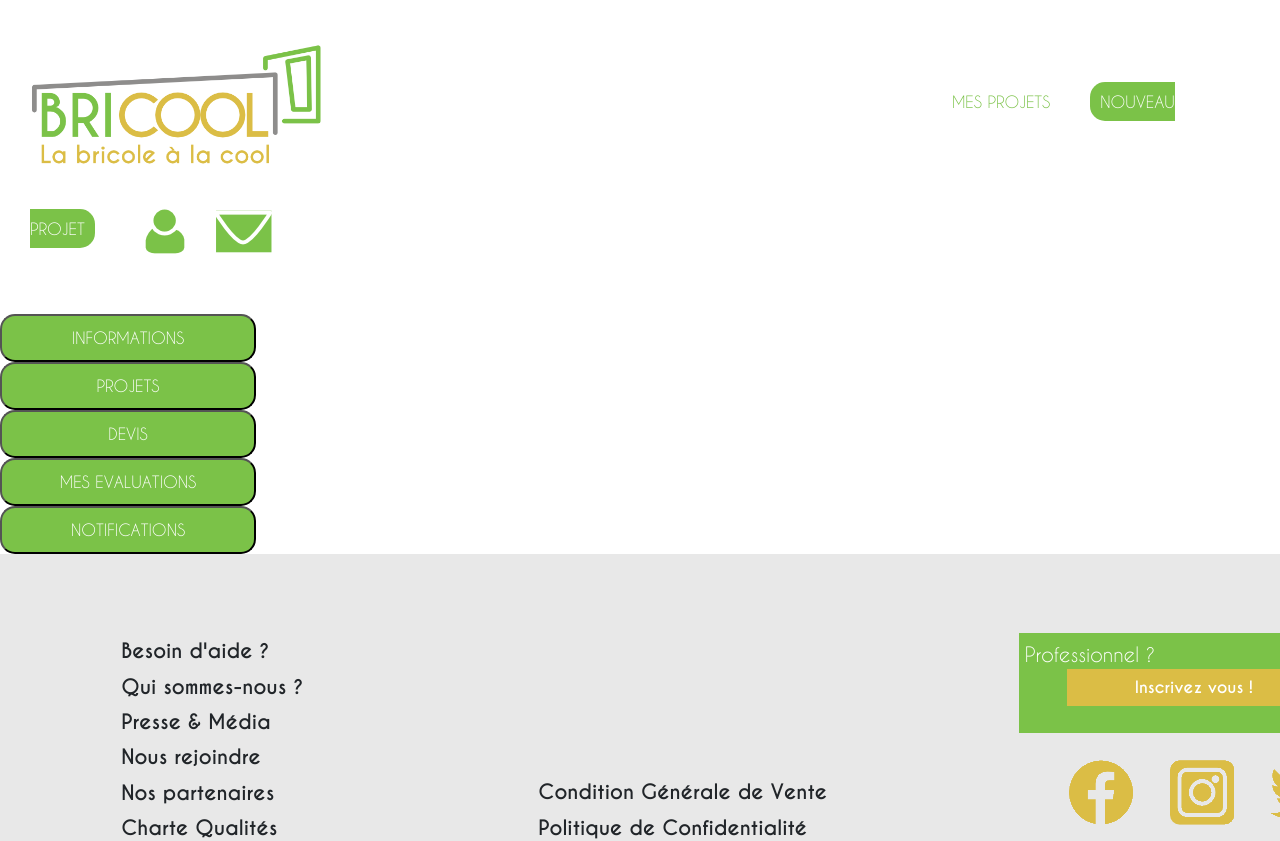
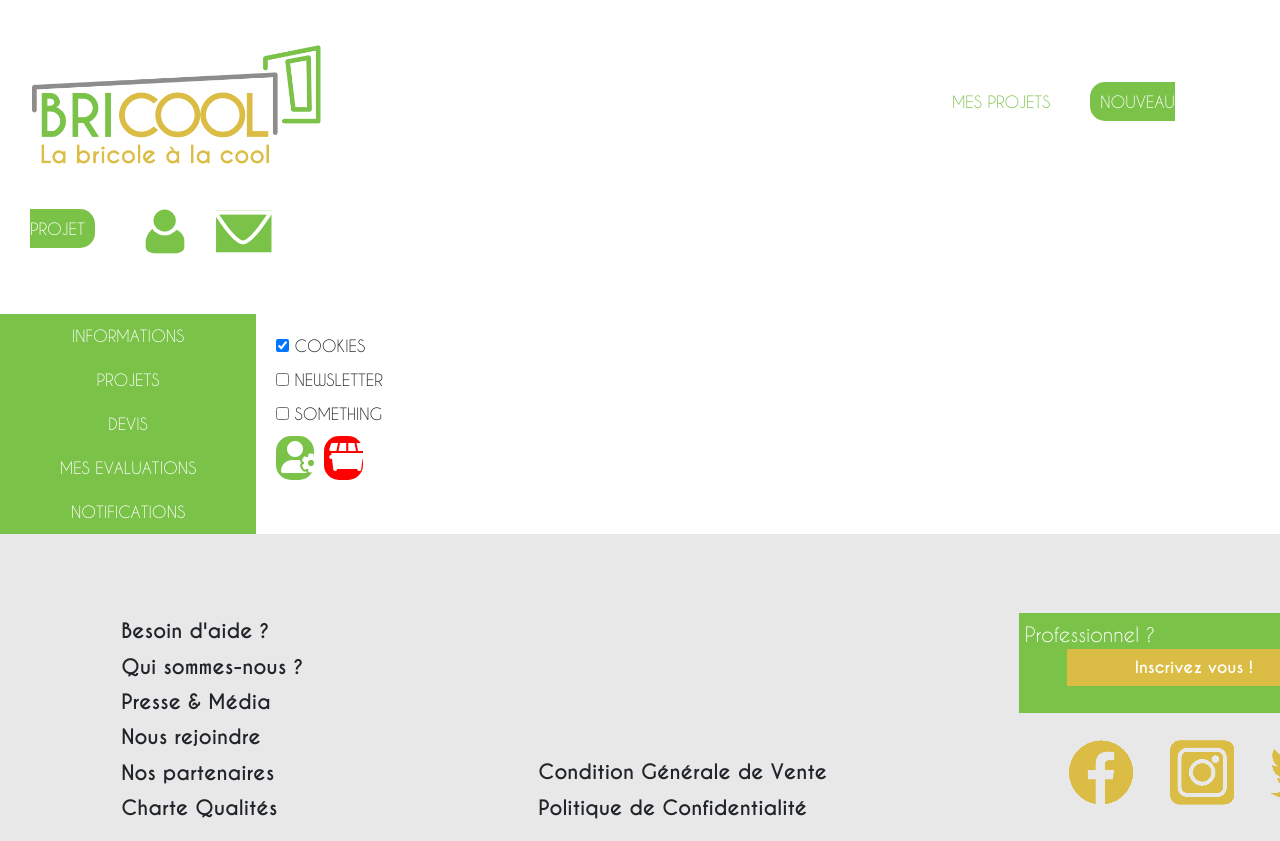
Before and after one commit to LaurentDecamps/UltraMotionCorp, an Angular app in the folder frontend/: page /mncpt/infos in a window 1280 px wide. Shown: the top 841 px of the page. Built offline with nearby package versions, Linux system fonts and the light colour scheme; no server answers.

Commit message:
Modification de du html css de la partie informations du compte, manque la partie devis à retirer du projet avant stylisation

```diff
--- a/frontend/src/app/components/evaluation-form/evaluation-form.component.html
+++ b/frontend/src/app/components/evaluation-form/evaluation-form.component.html
@@ -27,7 +27,7 @@
     <input type="text" placeholder="Rajouter un Commentaire">
   </label>
   <label>
-    <h3>Niveau d'expertise</h3>
+    <h3>Niveau d expertise</h3>
     <div class="myRating">
       <i class="fas fa-star" value="1"></i>
       <i class="fas fa-star" value="2"></i>
--- a/frontend/src/app/components/infos/infos.component.css
+++ b/frontend/src/app/components/infos/infos.component.css
@@ -0,0 +1,31 @@
+h1 {
+  width : 100%;
+  font-weight:700;
+}
+.everywhereInfo{
+  display: flex;
+  flex-direction: column;
+}
+
+a {
+  text-decoration: none;
+  color:white;
+  padding : 5px;
+  border-radius:15px;
+  text-align: center;
+  display: inline-block;
+  width:33%;
+  margin-right:10px;
+}
+.supress {
+  background-color: red;
+}
+.modify {
+  background-color: #7BC248;
+}
+label, .containerInfos div, a {
+  margin-top : 10px;
+}
+span {
+  font-weight: 700;
+}
--- a/frontend/src/app/components/infos/infos.component.html
+++ b/frontend/src/app/components/infos/infos.component.html
@@ -17,23 +17,43 @@
       adresse : {{entrepriseConnectee.adresse}}
     </div>
   </div>
-  <div>
+  <div class="containerInfos">
     <div *ngIf="clientconnecte">
       <h1>Bonjour {{clientconnecte?.prenom}},</h1>
       <div>
-        Information du compte :
+        <h2>Information du compte :</h2>
       </div>
       <div>
-        Nom Prénom : {{clientconnecte?.nom}} {{clientconnecte?.prenom}}
+        <span>Nom Prénom :</span> {{clientconnecte?.nom}} {{clientconnecte?.prenom}}
       </div>
       <div>
-        NumeroTelephone : {{clientconnecte.numeroTelephone}}
+        <span>Numero de Telephone :</span> {{clientconnecte.numeroTelephone}}
       </div>
       <div>
-        Email : {{clientconnecte.email}}
+        <span>Email :</span> {{clientconnecte.email}}
       </div>
       <div>
-        Adresse : {{clientconnecte.adresse}}
+        <span>Adresse :</span> {{clientconnecte.adresse}}
       </div>
     </div>
+    <div class="everywhereInfo">
+  <label>
+    <input type="checkbox" id="scales" name="scales"
+         checked>
+      COOKIES
+  </label>
+  <label>
+    <input type="checkbox" id="scales" name="scales"
+        >
+      NEWSLETTER
+  </label>
+  <label>
+  <input type="checkbox" id="scales" name="scales"
+        >
+      SOMETHING
+  </label>
+  </div>
+  <a href="#" class="modify"><i class="fas fa-user-cog fa-2x"></i></a>
+  <a href="#" class="supress"><i class="fas fa-dumpster fa-2x"></i></a>
+
 </div>
--- a/frontend/src/app/pages/mon-compte/mon-compte.component.css
+++ b/frontend/src/app/pages/mon-compte/mon-compte.component.css
@@ -10,10 +10,15 @@
 }
 
 .boutonCompte {
-  border-radius: 15px;
+  border : none;
   background-color: #7bc248;
   color: white;
   padding: 10px;
+}
+.boutonCompte:hover {
+  background-color: #DBBD45;
+  transition: 0.2s;;
+
 }
 
 a {
```
